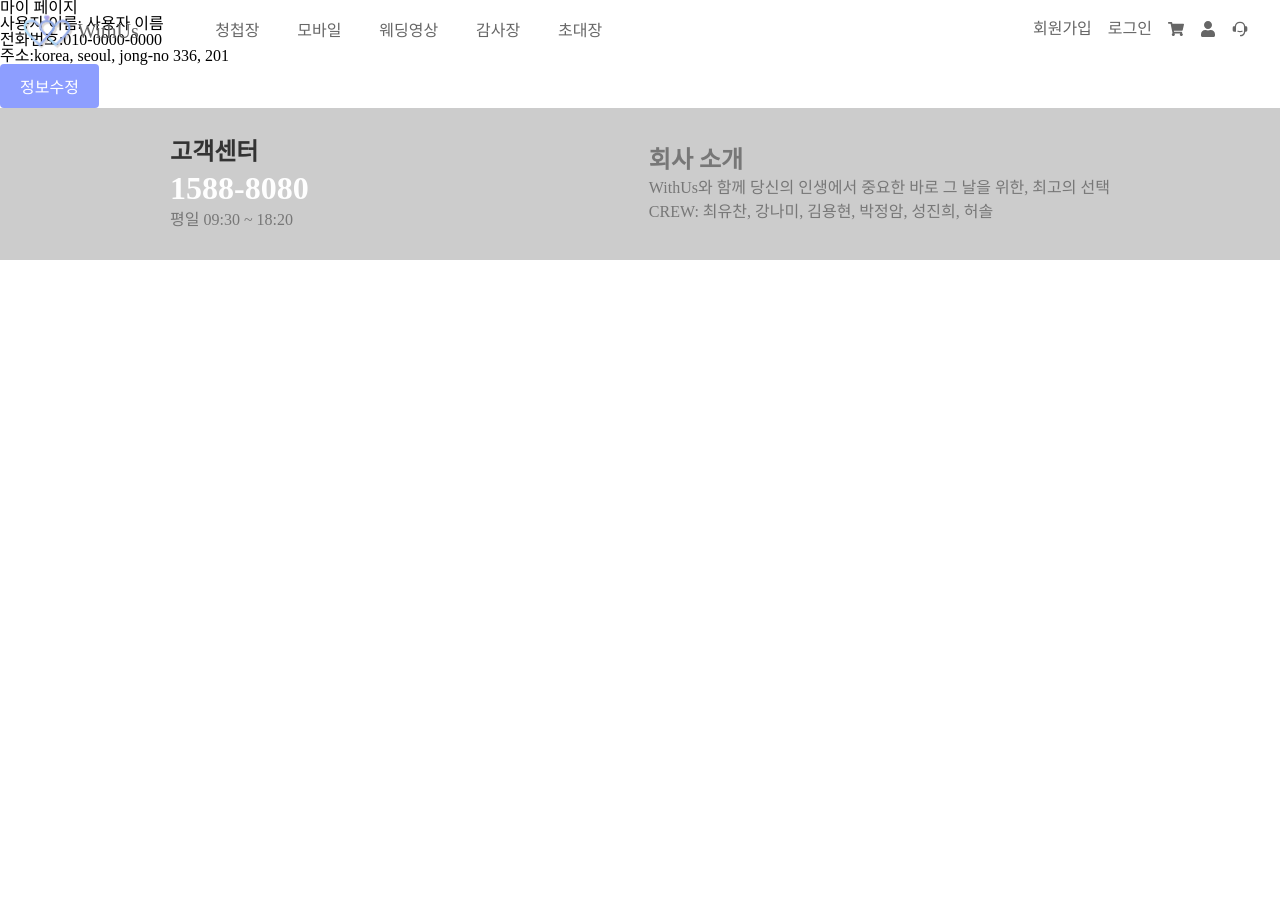
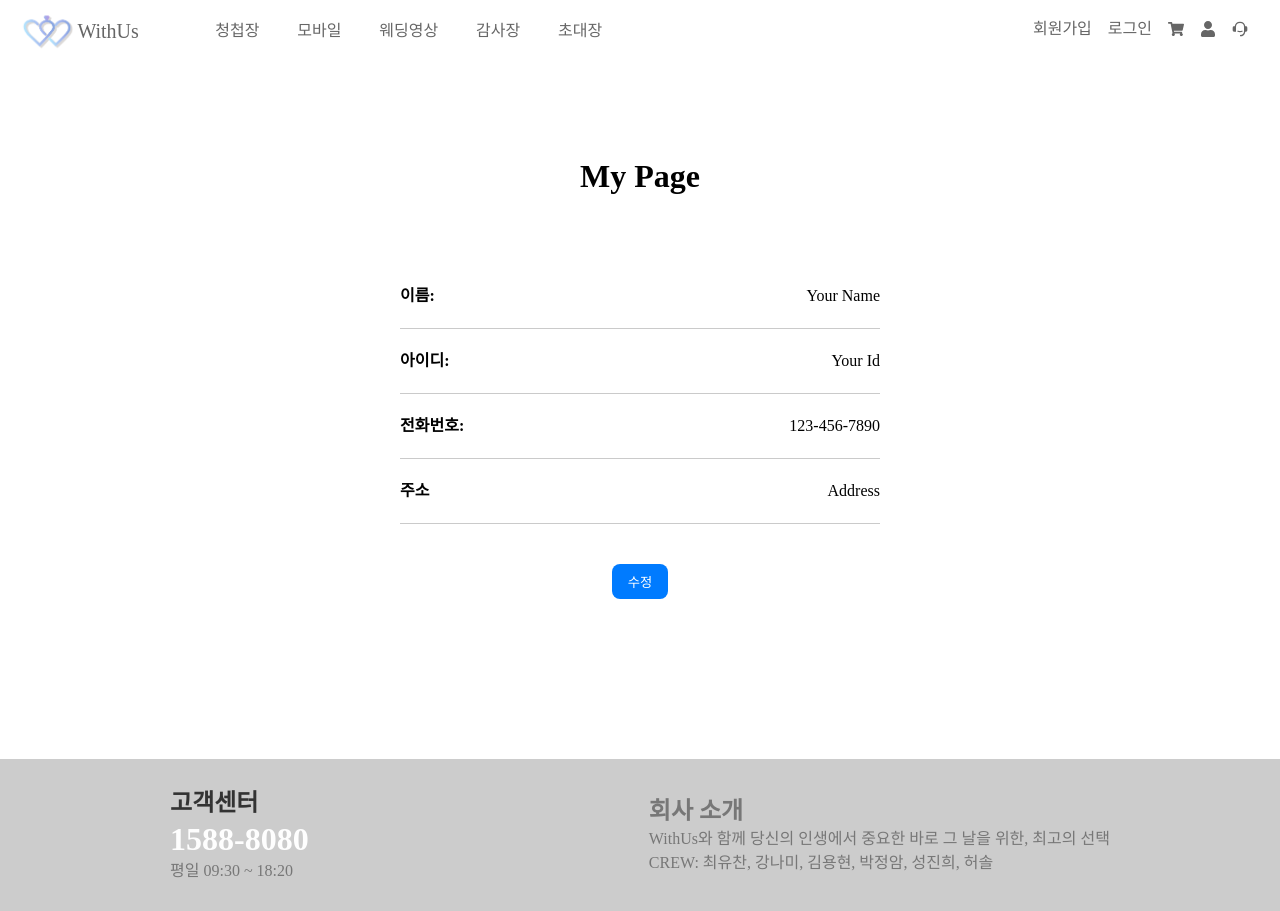
Before and after one commit to Choi-Yuchan/withus_frontend, a React (Create React App) app: page /mypage in a window 1280 px wide. Before the commit the page ends 800 px from the top, so only its background shows below. Built offline with nearby package versions, Linux system fonts and the light colour scheme.

Commit message:
signup, mypage modify

```diff
--- a/src/page/MyPage.jsx
+++ b/src/page/MyPage.jsx
@@ -1,36 +1,211 @@
-import Button from "components/Button";
 import { Footer } from "components/Footer";
 import { Header } from "components/Header";
 import React, { useState } from "react";
+import styled from "styled-components";
+import DaumPostcode from "react-daum-postcode";
+
 
 const MyPage = () => {
+  // 사용자 정보 상태 관리
   const [userInfo, setUserInfo] = useState({
-    username: "사용자 이름",
-    number: "010-0000-0000",
-    address: "korea, seoul, jong-no 336, 201",
+    name: "Your Name",
+    id: "Your Id",
+    phoneNumber: "123-456-7890",
+    address: "Address",
   });
-  const handleEdit = () => {
+
+  // 수정 모드 상태 관리
+  const [isEditMode, setIsEditMode] = useState(false);
+
+  // 입력 필드 값 변경 핸들러
+  const handleInputChange = (e) => {
+    const { name, value } = e.target;
     setUserInfo({
-      username: "new name",
-      number: "new number",
-      address: "new address",
+      ...userInfo,
+      [name]: value,
+    });
+  };
+
+  // 저장 버튼 클릭 핸들러
+  const handleSaveClick = () => {
+    setIsEditMode(false); // 수정 모드 종료
+  };
+
+  const [popup, setPopup] = useState(false);
+  const handleComplete = (data) => {
+    let fullAddress = data.address;
+
+    let extraAddress = "";
+
+    if (data.addressType === "R") {
+      if (data.bname !== "") {
+        extraAddress += data.bname;
+      }
+
+      if (data.buildingName !== "") {
+        extraAddress +=
+          extraAddress !== "" ? `, ${data.buildingName}` : data.buildingName;
+      }
+
+      fullAddress += extraAddress !== "" ? ` (${extraAddress})` : "";
+    }
+
+    console.log(fullAddress); // e.g. '서울 성동구 왕십리로2길 20 (성수동1가)'
+    console.log(data.zonecode); // 우편번호
+    setUserInfo({
+      ...userInfo,
+      address: fullAddress,
     });
   };
   return (
     <div>
       <Header />
-      <div>
-        <h2>마이 페이지</h2>
+      <MyPageContainer>
+        <h2>My Page</h2>
+        <UserInfo>
+          <UserInfoItem>
+            <label>이름:</label>
+            {isEditMode ? (
+              <input
+                type="text"
+                name="name"
+                value={userInfo.name}
+                onChange={handleInputChange}
+              />
+            ) : (
+              <span>{userInfo.name}</span>
+            )}
+          </UserInfoItem>
+          <UserInfoItem>
+            <label>아이디:</label>
+            <span>{userInfo.id}</span>
+          </UserInfoItem>
+          <UserInfoItem>
+            <label>전화번호:</label>
+            {isEditMode ? (
+              <input
+                type="text"
+                name="phoneNumber"
+                value={userInfo.phoneNumber}
+                onChange={handleInputChange}
+              />
+            ) : (
+              <span>{userInfo.phoneNumber}</span>
+            )}
+          </UserInfoItem>
+          <UserInfoItem>
+            <label>주소</label>
+            {isEditMode ? (
+              <input
+                type="text"
+                name="address"
+                value={userInfo.address}
+                readOnly
+                onClick={() => setPopup(true)}
+                onChange={handleInputChange}
+                required
+              />
+            ) : (
+              <span>{userInfo.address}</span>
+            )}
+            <PopupContainer>
+                {popup && (
+                  <DaumPostcode
+                    onComplete={handleComplete}
+                    autoClose={true}
+                    animation={true}
+                    style={{
+                      position: "absolute",
+                      width: "400px",
+                      height: "100%",
+                      border: "1px solid rgba(100,100,100,0.5)",
+                      paddingBottom: "0",
+                      zIndex: 100,
+                    }}
+                  />
+                )}
+              </PopupContainer>
+          </UserInfoItem>
+        </UserInfo>
         <div>
-          <p>사용자 이름: {userInfo.username}</p>
-          <p>전화번호:{userInfo.number}</p>
-          <p>주소:{userInfo.address}</p>
+          <EditButton onClick={() => setIsEditMode(true)}>수정</EditButton>
+          {isEditMode && (
+            <SaveButton onClick={handleSaveClick}>저장</SaveButton>
+          )}
         </div>
-        <Button title={"정보수정"} onClick={handleEdit} />
-      </div>
+      </MyPageContainer>
       <Footer />
     </div>
   );
 };
 
+const MyPageContainer = styled.div`
+  text-align: center;
+  padding: 10rem 5rem 0;
+  display: flex;
+  flex-direction: column;
+  align-items: center;
+  margin-bottom: 10rem;
+  > h2 {
+    font-size: 2rem;
+    font-weight: bold;
+    margin-bottom: 5rem;
+  }
+`;
+
+const UserInfo = styled.div`
+  margin-top: 1rem;
+  width: 30rem;
+  display: flex;
+  flex-direction: column;
+  > div {
+    padding-bottom: 1.5rem;
+    border-bottom: 1px solid rgba(150, 150, 150, 0.5);
+    margin-bottom: 1.5rem;
+  }
+`;
+
+const UserInfoItem = styled.div`
+  display: flex;
+  justify-content: space-between;
+  margin-bottom: 1rem;
+
+  label {
+    font-weight: bold;
+    margin-right: 1rem;
+  }
+  input {
+    padding: 0.2rem;
+  }
+`;
+
+const EditButton = styled.button`
+  margin-top: 1rem;
+  background-color: #007bff;
+  color: white;
+  border: none;
+  padding: 0.5rem 1rem;
+  cursor: pointer;
+  border-radius: 0.5rem;
+`;
+
+const SaveButton = styled.button`
+  margin-top: 1rem;
+  background-color: #28a745;
+  color: white;
+  border: none;
+  padding: 0.5rem 1rem;
+  cursor: pointer;
+  border-radius: 0.5rem;
+  margin-left: 0.5rem;
+`;
+
+const PopupContainer = styled.div`
+  position: fixed;
+  right: 5rem;
+  bottom: 5rem;
+  width: 400px;
+  height: 500px;
+`;
+
 export default MyPage;
--- a/src/page/SignUp.jsx
+++ b/src/page/SignUp.jsx
@@ -18,14 +18,71 @@ const SignUp = () => {
   });
 
   const [popup, setPopup] = useState(false);
+  const passwordRegex =
+    /^(?=.*\d)(?=.*[a-z])(?=.*[A-Z])(?=.*[!@#$%^&+=.]).{8,15}$/;
 
   const handleChange = (e) => {
     const { name, value } = e.target;
+    let updatedValue = value;
+
+    const errors = { ...formErrors };
+
+    if (name === "name") {
+      if (!value) {
+        errors[name] = "이름을 입력하세요.";
+      } else {
+        delete errors[name];
+      }
+    }
+    if (name === "id") {
+      // 아이디 유효성 검사
+      if (!value) {
+        errors[name] = "아이디를 입력하세요.";
+      } else if (!/^[a-z0-9]+$/.test(value)) {
+        errors[name] = "아이디는 소문자와 숫자로만 허용됩니다.";
+      } else {
+        delete errors[name];
+      }
+    }
+    if (name === "password") {
+      // 비밀번호 유효성 검사
+      if (!passwordRegex.test(value)) {
+        errors[name] =
+          "비밀번호는 최소 8자 이상 15자미만, 대소문자, 숫자, 특수 문자를 포함해야 합니다.";
+      } else {
+        delete errors[name];
+      }
+    }
+    if (name === "confirmPassword") {
+      // 비밀번호 확인 유효성 검사
+      if (value !== formData.password) {
+        errors[name] = "비밀번호와 일치하지 않습니다.";
+      } else {
+        delete errors[name];
+      }
+    }
+    if (name === "phoneNumber") {
+      // 휴대폰 번호 입력 시 '-' 추가
+      updatedValue = updatedValue
+        .replace(/[^0-9]/g, "") // 숫자 이외의 문자 제거
+        .slice(0, 11) // 8글자까지만 유효
+        .replace(/(\d{3})(\d{4})(\d{4})/, "$1-$2-$3"); // 번호 형식 변경
+    } else if (name === "birthday") {
+      // 생년월일 숫자로만 받고 '-' 추가
+      updatedValue = updatedValue
+        .replace(/[^0-9]/g, "") // 숫자 이외의 문자 제거
+        .slice(0, 8) // 8글자까지만 유효
+        .replace(/(\d{4})(\d{2})(\d{2})/, "$1-$2-$3"); // 년월일 형식 변경
+    }
+
     setFormData({
       ...formData,
-      [name]: value,
+      [name]: updatedValue,
     });
+    setFormErrors(errors);
   };
+
+  const [formErrors, setFormErrors] = useState({});
 
   const handleComplete = (data) => {
     let fullAddress = data.address;
@@ -46,12 +103,21 @@ const SignUp = () => {
     }
 
     console.log(fullAddress); // e.g. '서울 성동구 왕십리로2길 20 (성수동1가)'
-
-    console.log(data.zonecode); // 우편번호'
+    console.log(data.zonecode); // 우편번호
+    setFormData({
+      ...formData,
+      address: fullAddress,
+    });
   };
 
   const handleSubmit = async (e) => {
     e.preventDefault();
+
+    const errors = { ...formErrors };
+
+    if (Object.keys(errors).length > 0) {
+      return;
+    }
 
     try {
       // 회원가입 API 호출
@@ -69,6 +135,7 @@ const SignUp = () => {
         <h2>회원가입</h2>
         <SignUpForm onSubmit={handleSubmit}>
           <div>
+            <div>
               <InputLabel>이름</InputLabel>
               <Input
                 type="text"
@@ -78,6 +145,9 @@ const SignUp = () => {
                 required
               />
             </div>
+            {formErrors.name && <Error>{formErrors.name}</Error>}
+          </div>
+          <div>
             <div>
               <InputLabel htmlFor="username">아이디</InputLabel>
               <Input
@@ -88,6 +158,9 @@ const SignUp = () => {
                 required
               />
             </div>
+            {formErrors.id && <Error>{formErrors.id}</Error>}
+          </div>
+          <div>
             <div>
               <InputLabel htmlFor="password">비밀번호</InputLabel>
               <Input
@@ -98,6 +171,9 @@ const SignUp = () => {
                 required
               />
             </div>
+            {formErrors.password && <Error>{formErrors.password}</Error>}
+          </div>
+          <div>
             <div>
               <InputLabel htmlFor="confirmPassword">비밀번호 확인</InputLabel>
               <Input
@@ -108,6 +184,11 @@ const SignUp = () => {
                 required
               />
             </div>
+            {formErrors.confirmPassword && (
+              <Error>{formErrors.confirmPassword}</Error>
+            )}
+          </div>
+          <div>
             <div>
               <InputLabel htmlFor="phoneNumber">휴대폰 번호</InputLabel>
               <Input
@@ -118,6 +199,8 @@ const SignUp = () => {
                 required
               />
             </div>
+          </div>
+          <div>
             <div>
               <InputLabel htmlFor="address">주소</InputLabel>
               <Input
@@ -128,6 +211,7 @@ const SignUp = () => {
                 onClick={() => setPopup(true)}
                 required
               />
+
               <PopupContainer>
                 {popup && (
                   <DaumPostcode
@@ -136,8 +220,6 @@ const SignUp = () => {
                     animation={true}
                     style={{
                       position: "absolute",
-                    right: "-27rem",
-                    bottom: "20rem",
                       width: "400px",
                       height: "100%",
                       border: "1px solid rgba(100,100,100,0.5)",
@@ -148,6 +230,8 @@ const SignUp = () => {
                 )}
               </PopupContainer>
             </div>
+          </div>
+          <div>
             <div>
               <InputLabel>생년월일</InputLabel>
               <Input
@@ -158,7 +242,8 @@ const SignUp = () => {
                 required
               />
             </div>
-          <Button type="submit" title={"가입완료"} href={"/"} />
+          </div>
+          <Button title={"가입완료"} href={"/"} />
         </SignUpForm>
       </SignUpContainer>
       <Footer />
@@ -180,26 +265,30 @@ const SignUpForm = styled.form`
   display: flex;
   flex-direction: column;
   align-items: center;
-  div {
+  > div {
+    display: flex;
+    flex-direction: column;
+    justfy-content: space-around;
+    margin: 1.5rem 0 0;
+    padding-bottom: 1.5rem;
+    border-bottom: 1px solid rgba(150, 150, 150, 0.3);
+  }
+  > div > div {
     display: flex;
     flex-direction: row;
     width: 30rem;
     justify-content: space-between;
     align-items: center;
     text-align: left;
-    margin: 1.5rem 0 0;
-    padding-bottom: 1.5rem;
-    border-bottom: 1px solid rgba(120, 120, 120, 0.5);
   }
-  div:last-of-type {
+  >div:last-of-type {
     border: none;
-    margin-bottom: 2rem;
+    margin-bottom: 4rem;
   }
 `;
 
 const InputLabel = styled.label`
-  text-align: left
-  padding: 0.5rem 5rem;
+  text-align: left;
 `;
 
 const Input = styled.input`
@@ -211,8 +300,17 @@ const Input = styled.input`
 
 const PopupContainer = styled.div`
   position: fixed;
+  right: 0rem;
+  bottom: 5rem;
   width: 400px;
   height: 500px;
 `;
 
+const Error = styled.span`
+  color: red;
+  font-size: 0.8rem;
+  margin-top: 0.5rem;
+  text-align: right;
+`;
+
 export default SignUp;
```
Lines whose indentation alone changed are shown as unchanged.
